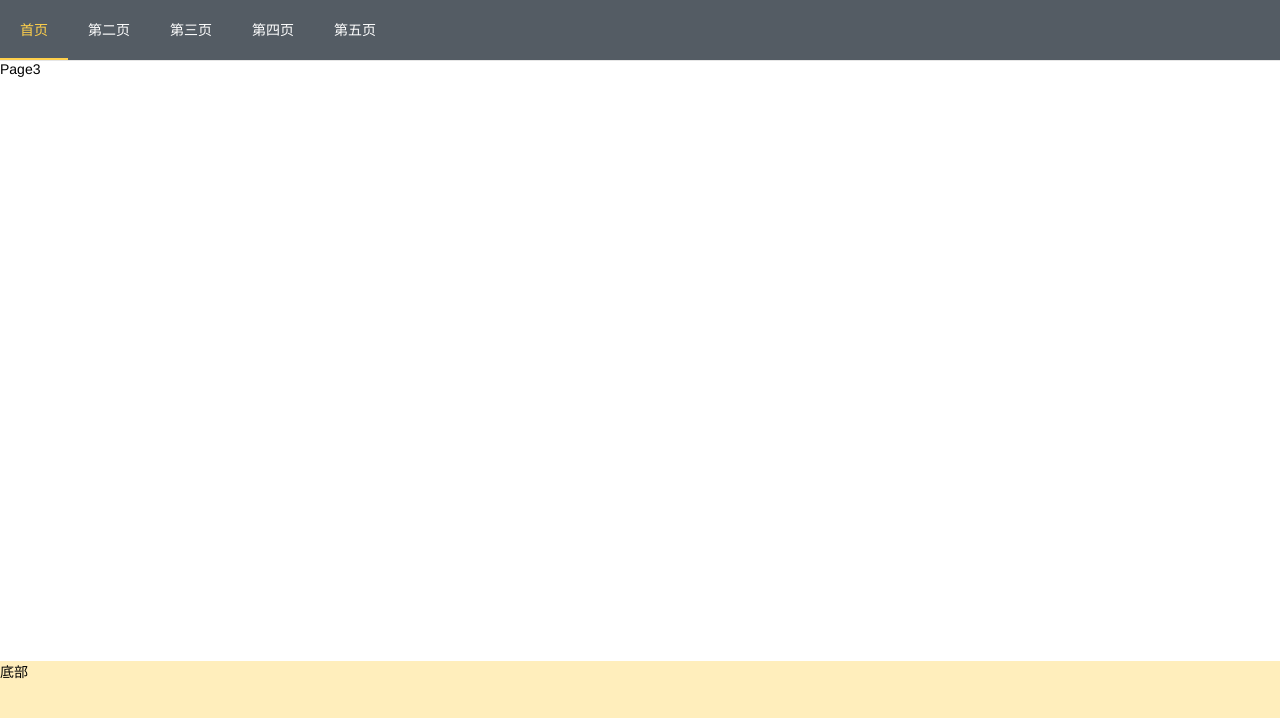
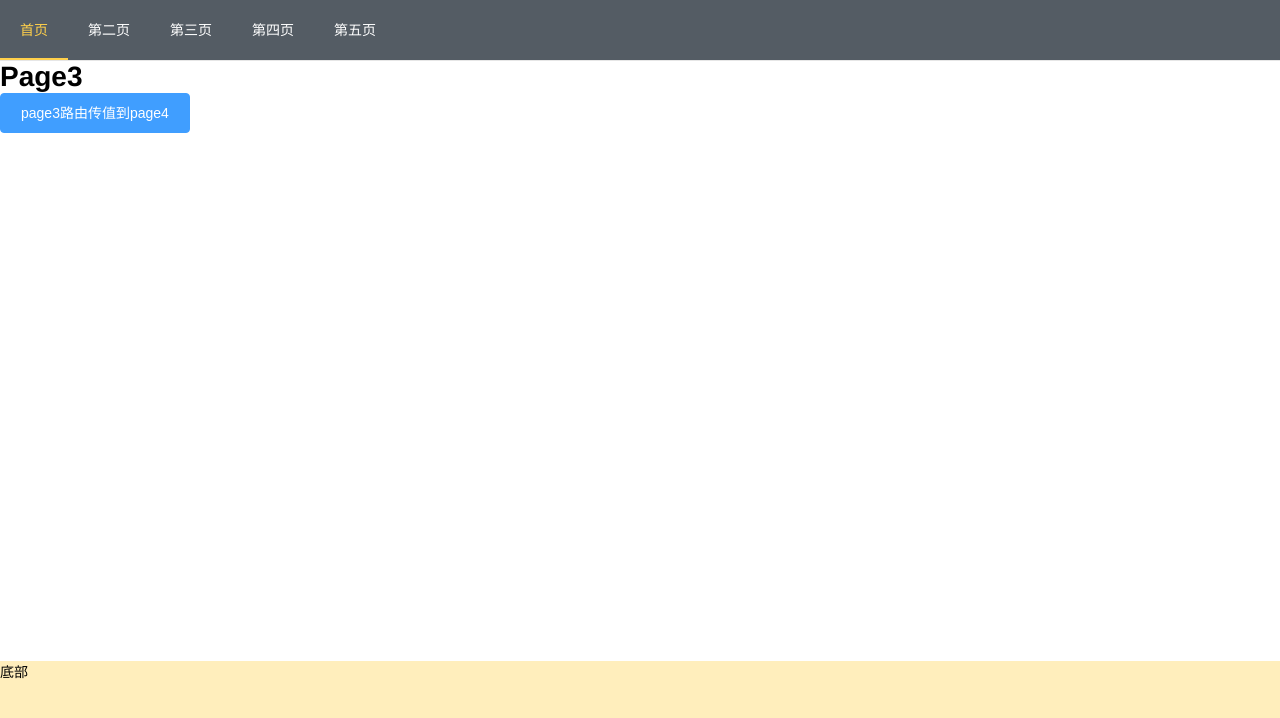
Before and after one commit to xiaomao2014/vue-template, a Vue app: page /Page3 in a window 1280 px wide. Shown: the top 718 px of the page. Built offline with nearby package versions, Linux system fonts and the light colour scheme.

Commit message:
路由传参，页面刷新数据不丢失的写法，page3到page4路由传参

```diff
--- a/src/router/index.js
+++ b/src/router/index.js
@@ -54,7 +54,7 @@ const routes = [
     component: () => import(/* webpackChunkName: "Page3" */ "../views/Page3.vue")
   },
   {
-    path: "/Page4",
+    path: "/Page4/:id",
     name: "Page4",
     component: () => import(/* webpackChunkName: "Page4" */ "../views/Page4.vue")
   },
--- a/src/views/Page3.vue
+++ b/src/views/Page3.vue
@@ -1,11 +1,16 @@
 <template>
   <div class="inner-box">
-    Page3
+    <h1>Page3</h1>
+    <el-button
+      type="primary"
+      @click="jump('我是page3路由传参到page4的参数内容')"
+    >
+      page3路由传值到page4
+    </el-button>
   </div>
 </template>
 
 <script>
-
 export default {
   name: "Page3",
   // mixins: [],
@@ -16,7 +21,14 @@ export default {
   },
   created () {},
   mounted () {},
-  methods: {},
+  methods: {
+    jump (id) {
+      // 直接调用$router.push 实现携带参数的跳转
+      this.$router.push({
+        path: `/Page4/${id}`
+      })
+    }
+  },
   computed: {},
   watch: {}
   // updated () {},
--- a/src/views/Page4.vue
+++ b/src/views/Page4.vue
@@ -1,6 +1,7 @@
 <template>
   <div class="inner-box">
-    Page4
+    <h1>Page4</h1>
+    <h4>{{$route.params.id}}</h4>
   </div>
 </template>
 
@@ -14,7 +15,10 @@ export default {
     return {};
   },
   created () {},
-  mounted () {},
+  mounted () {
+    // this.$route.params.id获取路由传参
+    console.log(this.$route.params.id)
+  },
   methods: {},
   computed: {},
   watch: {}
```
